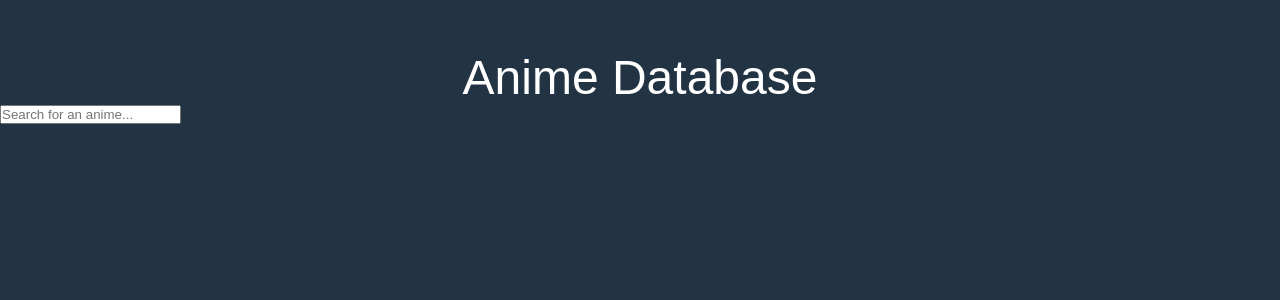
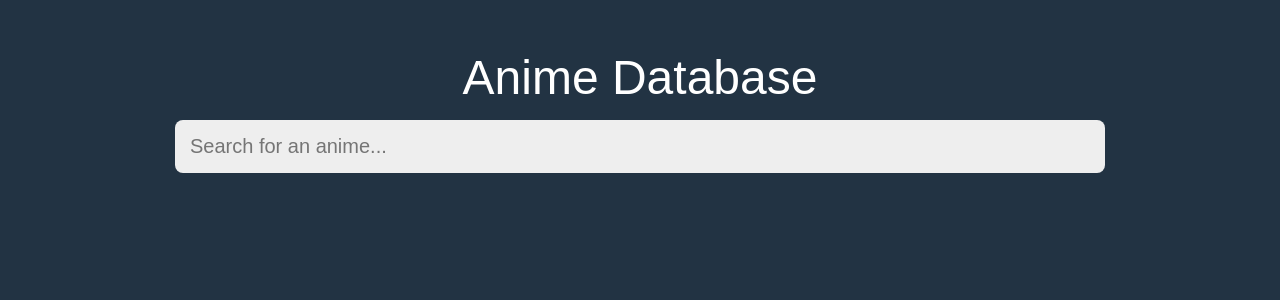
Before and after one commit to Caro-L-dev/Anim-pedia, a React (Create React App) app: page / in a window 1280 px wide. Shown: the top 300 px of the page. Built offline with nearby package versions, Linux system fonts and the light colour scheme.

Commit message:
:lipstick: Add style on Search component

```diff
--- a/src/index.js
+++ b/src/index.js
@@ -1,6 +1,7 @@
 import React from 'react';
 import ReactDOM from 'react-dom';
-import './index.css';
+import './styles/index.css';
+import './styles/search.css';
 import App from './App';
 
 
--- a/src/index.css
+++ b/src/styles/index.css
@@ -19,3 +19,13 @@
   font-weight: 500;
   text-align: center;
 }
+
+main {
+  width: 100%;
+  max-width: 960px;
+  margin: 0 auto;
+}
+
+section {
+  padding: 15px;
+}
--- /dev/null
+++ b/src/styles/search.css
@@ -0,0 +1,22 @@
+.searchbox {
+    display: block;
+    width: 100%;
+    padding: 15px;
+
+    border: none;
+    outline: none;
+    background: none;
+
+    background-color: #EEE;
+    border-radius: 8px;
+
+    color: #53565A;
+    font-size: 20px;
+    font-weight: 300;
+
+    transition: 0.4s ease-out;
+  }
+
+.searchbox:focus {
+    box-shadow: 0px 0px 8px 3px #4484C4;
+}
```
